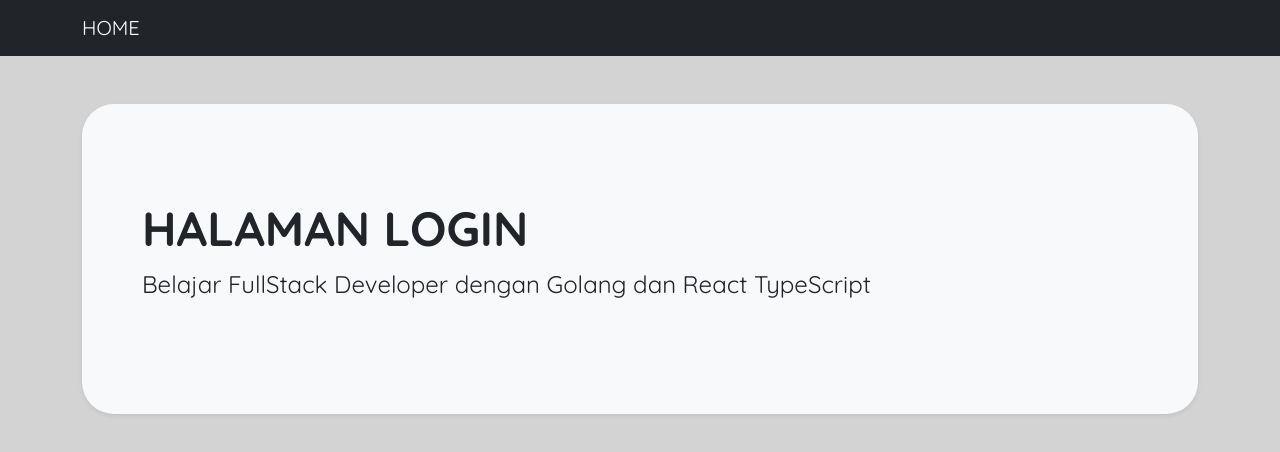
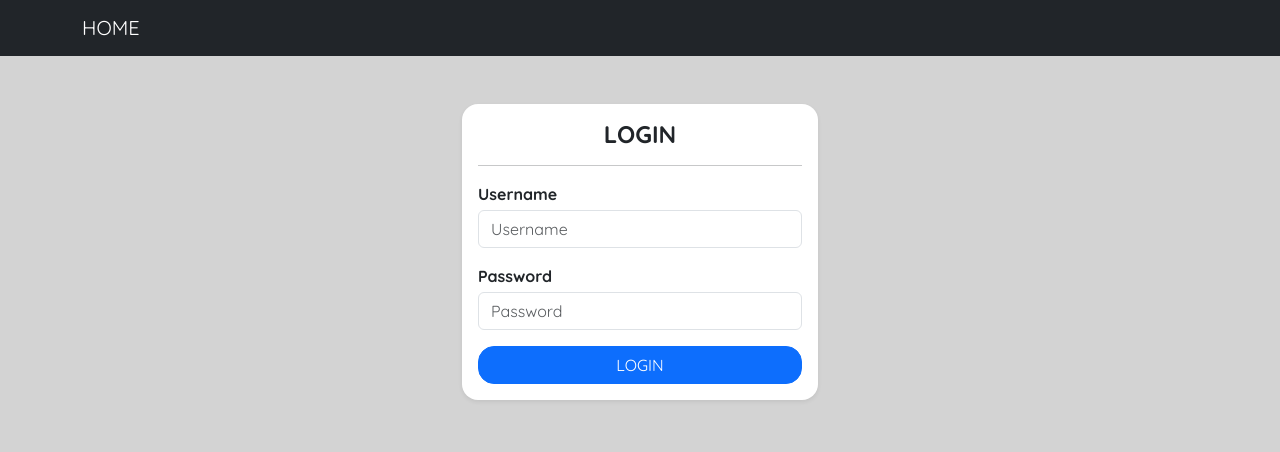
Before and after one commit to ali-murtadho/react-frontend-manajemen-keuangan, a React (Vite) app in the folder frontend-react-ts/: page /login in a window 1280 px wide. Shown: the top 452 px of the page. Built offline with nearby package versions, Linux system fonts and the light colour scheme.

Commit message:
feat: login

```diff
--- a/frontend-react-ts/src/views/auth/login.tsx
+++ b/frontend-react-ts/src/views/auth/login.tsx
@@ -1,12 +1,104 @@
 // import FC from react
-import { FC } from 'react';
+import { FC, useState, useContext, FormEvent } from 'react';
 
-const Login: FC = () => {
+//import hook useNavigate from react router
+import { useNavigate } from "react-router";
+
+//import custom  hook useLogin from hooks
+import { useLogin } from "../../hooks/auth/useLogin";
+
+//import js-cookie
+import Cookies from 'js-cookie'
+
+//import context
+import { AuthContext } from '../../context/AuthContext';
+
+//interface for validation errors
+interface ValidationErrors {
+    [key: string]: string;
+}
+
+export const Login: FC = () => {
+
+    //initialize navigate
+    const navigate = useNavigate();
+
+    //initialize useLogin
+    const { mutate, isPending } = useLogin();
+
+    //destruct auth context "setIsAuthenticated"
+    const { setIsAuthenticated } = useContext(AuthContext)!;
+
+    //define state
+    const [username, setUsername] = useState<string>('');
+    const [password, setPassword] = useState<string>('');
+
+    //define state for errors
+    const [errors, setErrors] = useState<ValidationErrors>({});
+
+    // Handle submit form
+    const handleLogin = async (e: FormEvent) => {
+        e.preventDefault();
+
+        // Call the login mutation
+        mutate({
+            username,
+            password
+        }, {
+            onSuccess: (data: any) => {
+
+                //set token to cookie
+                Cookies.set('token', data.data.token);
+
+                //set user to cookie
+                Cookies.set('user', JSON.stringify({
+                    id: data.data.id,
+                    name: data.data.name,
+                    username: data.data.username,
+                    email: data.data.email
+                }));
+
+                //set isAuthenticated to true
+                setIsAuthenticated(true);
+
+                // Redirect to dashboard page
+                navigate('/admin/dashboard');
+            },
+            onError: (error: any) => {
+
+                //set errors to state "errors"
+                setErrors(error.response.data.errors);
+            }
+        })
+    }
+
     return (
-        <div className="p-5 mb-4 bg-light rounded-5 shadow-sm">
-            <div className="container-fluid py-5">
-                <h1 className="display-5 fw-bold">HALAMAN LOGIN</h1>
-                <p className="col-md-12 fs-4">Belajar FullStack Developer dengan Golang dan React TypeScript</p>
+        <div className="row justify-content-center mt-5">
+            <div className="col-md-4">
+                <div className="card border-0 rounded-4 shadow-sm">
+                    <div className="card-body">
+                        <h4 className='fw-bold text-center'>LOGIN</h4>
+                        <hr />
+                        {errors.Error && <div className="alert alert-danger mt-2 rounded-4">Username or Password is incorrect</div>}
+                        <form onSubmit={handleLogin}>
+                            <div className="form-group mb-3">
+                                <label className="mb-1 fw-bold">Username</label>
+                                <input type="text" value={username} onChange={(e) => setUsername(e.target.value)} className="form-control" placeholder="Username" />
+                                {errors.Username && <div className="alert alert-danger mt-2 rounded-4">{errors.Username}</div>}
+                            </div>
+
+                            <div className="form-group mb-3">
+                                <label className="mb-1 fw-bold">Password</label>
+                                <input type="password" value={password} onChange={(e) => setPassword(e.target.value)} className="form-control"
+                                    placeholder="Password" />
+                                {errors.Password && <div className="alert alert-danger mt-2 rounded-4">{errors.Password}</div>}
+                            </div>
+                            <button type="submit" className="btn btn-primary w-100 rounded-4" disabled={isPending}>
+                                {isPending ? 'Loading...' : 'LOGIN'}
+                            </button>
+                        </form>
+                    </div>
+                </div>
             </div>
         </div>
     )
```
